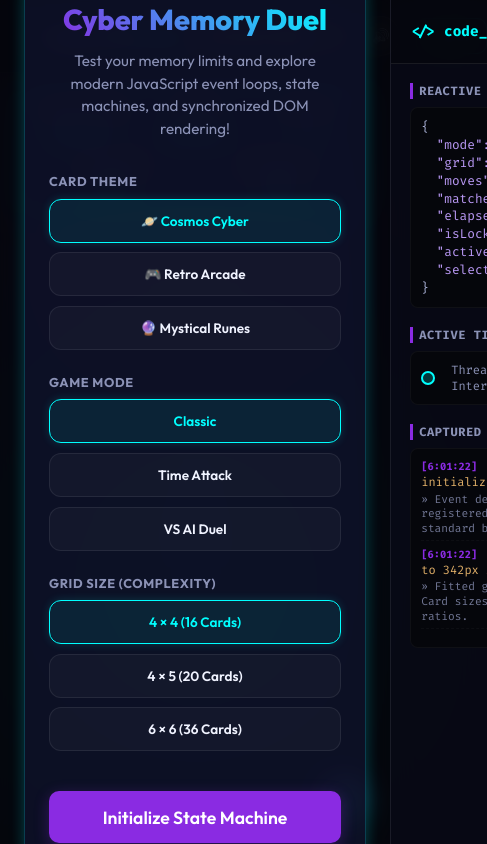
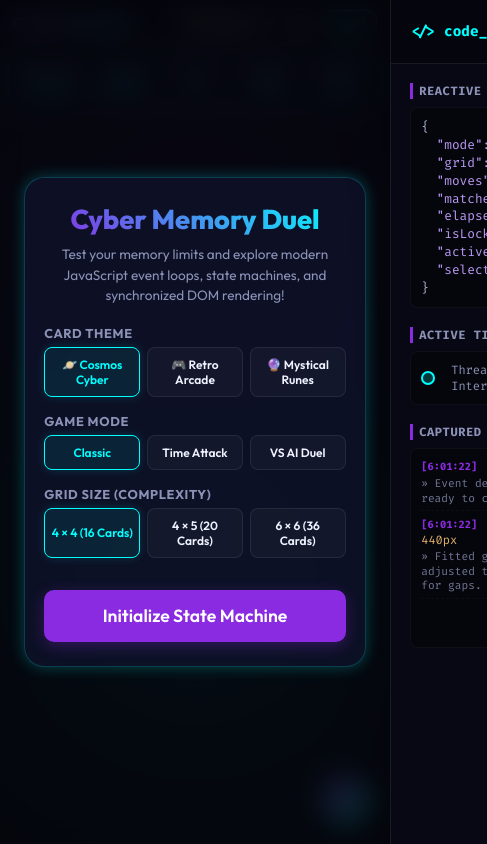
Before and after one commit to akanksha1221/memory-game, a website built with Vite: page index.html in a window 390 px wide. Shown: the whole page, 487 px wide, since content can reach past the window. Built offline with nearby package versions, Linux system fonts and the light colour scheme.

Commit message:
feat: implement high-precision mobile responsiveness fixes for grids, stats, modals, and headers

```diff
--- a/game.js
+++ b/game.js
@@ -759,7 +759,7 @@ function getModeName(mode) {
   return 'Sandbox';
 }
 
-// Automatically fits the game board grid inside the viewport height & width while maintaining card proportions
+// Automatically fits the game board grid inside the viewport height & width while maintaining card proportions and accounting for grid gaps
 function resizeGameBoard() {
   if (!gameBoard) return;
   const container = gameBoard.parentElement;
@@ -778,22 +778,27 @@ function resizeGameBoard() {
     rows = 6; cols = 6;
   }
 
-  // Calculate the target aspect ratio of the grid
-  // Individual cards are 4:5 aspect ratio
-  const gridWidthRatio = cols * 4;
-  const gridHeightRatio = rows * 5;
-  const gridAspect = gridWidthRatio / gridHeightRatio;
+  const gap = 10; // Must match the CSS gap on .game-board
+  const cardAspect = 4 / 5; // card width / card height
 
-  let finalWidth, finalHeight;
-  if (containerWidth / containerHeight > gridAspect) {
-    // Height is the limiting factor
-    finalHeight = containerHeight;
-    finalWidth = containerHeight * gridAspect;
-  } else {
-    // Width is the limiting factor
-    finalWidth = containerWidth;
-    finalHeight = containerWidth / gridAspect;
-  }
+  // Calculate maximum card width based on width constraint
+  // cols * cardWidth + (cols - 1) * gap <= containerWidth
+  const maxCardWidthByWidth = (containerWidth - (cols - 1) * gap) / cols;
+
+  // Calculate maximum card width based on height constraint
+  // rows * cardHeight + (rows - 1) * gap <= containerHeight
+  // Since cardHeight = cardWidth / cardAspect, we have:
+  // rows * (cardWidth / cardAspect) + (rows - 1) * gap <= containerHeight
+  // cardWidth <= (containerHeight - (rows - 1) * gap) * cardAspect / rows
+  const maxCardWidthByHeight = ((containerHeight - (rows - 1) * gap) * cardAspect) / rows;
+
+  // Take the minimum of the two to ensure it fits in both dimensions
+  const cardWidth = Math.min(maxCardWidthByWidth, maxCardWidthByHeight);
+  const cardHeight = cardWidth / cardAspect;
+
+  // Compute final grid dimensions
+  const finalWidth = cols * cardWidth + (cols - 1) * gap;
+  const finalHeight = rows * cardHeight + (rows - 1) * gap;
 
   // Apply visual sizing variables to the DOM element
   gameBoard.style.width = `${Math.floor(finalWidth)}px`;
@@ -804,7 +809,7 @@ function resizeGameBoard() {
     inspector.logEvent(
       'UI: resize',
       `Grid resized to ${Math.floor(finalWidth)}px x ${Math.floor(finalHeight)}px`,
-      `Fitted grid (${gameState.grid}) inside viewport. Card sizes adjusted to preserve aspect ratios.`
+      `Fitted grid (${gameState.grid}) inside viewport. Card sizes adjusted to preserve aspect ratios and account for gaps.`
     );
   }
 }
--- a/style.css
+++ b/style.css
@@ -281,6 +281,7 @@ select.theme-select option {
   gap: 10px;
   perspective: 1200px; /* Crucial for 3D card flips */
   margin: auto;
+  touch-action: manipulation;
   transition: width 0.15s ease-out, height 0.15s ease-out;
 }
 
@@ -291,11 +292,14 @@ select.theme-select option {
 
 /* --- 3D Flip Card Component --- */
 .card {
+  width: 100%;
+  height: 100%;
   aspect-ratio: 4 / 5;
   cursor: pointer;
   position: relative;
   border-radius: 12px;
   user-select: none;
+  touch-action: manipulation;
   transition: transform 0.2s cubic-bezier(0.175, 0.885, 0.32, 1.275);
   container-type: size; /* Unlock Container Query units (cqw, cqh) for child scaling */
 }
@@ -600,7 +604,7 @@ select.theme-select option {
   border-radius: 50%;
   background: linear-gradient(135deg, var(--color-primary), var(--color-secondary));
   box-shadow: 0 4px 15px rgba(0, 255, 255, 0.4);
-  display: flex;
+  display: none; /* Default hidden on desktop styles */
   align-items: center;
   justify-content: center;
   color: #fff;
@@ -622,10 +626,12 @@ select.theme-select option {
   backdrop-filter: blur(12px);
   z-index: 1000;
   display: flex;
-  align-items: center;
+  align-items: flex-start; /* top aligned for mobile scrolls */
   justify-content: center;
   padding: 1.5rem;
+  overflow-y: auto; /* enable modal scrolling */
   transition: opacity 0.3s ease;
+  -webkit-overflow-scrolling: touch;
 }
 
 .overlay-modal.hidden {
@@ -644,6 +650,7 @@ select.theme-select option {
   position: relative;
   text-align: center;
   animation: zoomIn 0.4s cubic-bezier(0.175, 0.885, 0.32, 1.275);
+  margin: auto; /* automatic centering */
 }
 
 .modal-title {
@@ -740,6 +747,10 @@ select.theme-select option {
 
 /* --- Responsive Adaptations --- */
 @media (max-width: 992px) {
+  .fab-toggle-inspector {
+    display: flex; /* Show toggle FAB on smaller viewports */
+  }
+
   .inspector-sidebar {
     position: fixed;
     top: 0;
@@ -762,36 +773,108 @@ select.theme-select option {
 
 @media (max-width: 576px) {
   header {
-    padding: 1rem;
+    padding: 0.5rem 0.8rem;
+    flex-direction: row;
+    justify-content: space-between;
+    align-items: center;
   }
 
   .logo-container h1 {
-    font-size: 1.3rem;
+    font-size: 1.1rem;
+  }
+
+  .logo-container span {
+    display: none; /* Hide standard brackets on small viewports to save space */
+  }
+
+  .header-controls {
+    gap: 0.5rem;
+  }
+
+  select.theme-select {
+    padding: 0.3rem 0.6rem;
+    font-size: 0.8rem;
+    max-width: 105px;
+  }
+
+  .btn-outline {
+    padding: 0.3rem 0.6rem !important;
+    font-size: 0.8rem;
+  }
+
+  .btn-icon {
+    padding: 0.4rem;
+    font-size: 0.8rem;
   }
 
   .game-zone {
-    padding: 1rem;
+    padding: 0.5rem;
   }
 
   .dashboard-bar {
-    padding: 0.75rem 1rem;
+    display: grid;
+    grid-template-columns: repeat(5, 1fr);
+    gap: 0.3rem;
+    padding: 0.5rem;
+    margin-bottom: 0.5rem;
     border-radius: 12px;
   }
 
+  .stat-box {
+    min-width: 0;
+  }
+
+  .stat-label {
+    font-size: 0.52rem;
+    letter-spacing: 0.01em;
+    margin-bottom: 0.1rem;
+  }
+
   .stat-value {
-    font-size: 1.1rem;
+    font-size: 0.9rem;
   }
 
   .modal-content {
-    padding: 1.5rem;
+    padding: 1.5rem 1.2rem;
   }
 
   .modal-title {
-    font-size: 1.8rem;
+    font-size: 1.7rem;
+    margin-bottom: 0.5rem;
+  }
+
+  .modal-desc {
+    margin-bottom: 1.2rem;
+    font-size: 0.85rem;
+  }
+
+  .config-group {
+    margin-bottom: 1rem;
+    gap: 0.4rem;
   }
 
   .config-options {
-    flex-direction: column;
+    flex-direction: row;
+    flex-wrap: wrap;
+    gap: 0.4rem;
+  }
+
+  .config-btn {
+    padding: 0.55rem 0.4rem;
+    font-size: 0.75rem;
+    flex: 1 1 calc(33.333% - 0.4rem);
+    min-width: 75px;
+    text-align: center;
+    border-radius: 8px;
+  }
+
+  .inspector-sidebar {
+    width: 100%;
+  }
+
+  .inspector-sidebar.collapsed {
+    width: 100%;
+    transform: translateX(100%);
   }
 }
 
```
